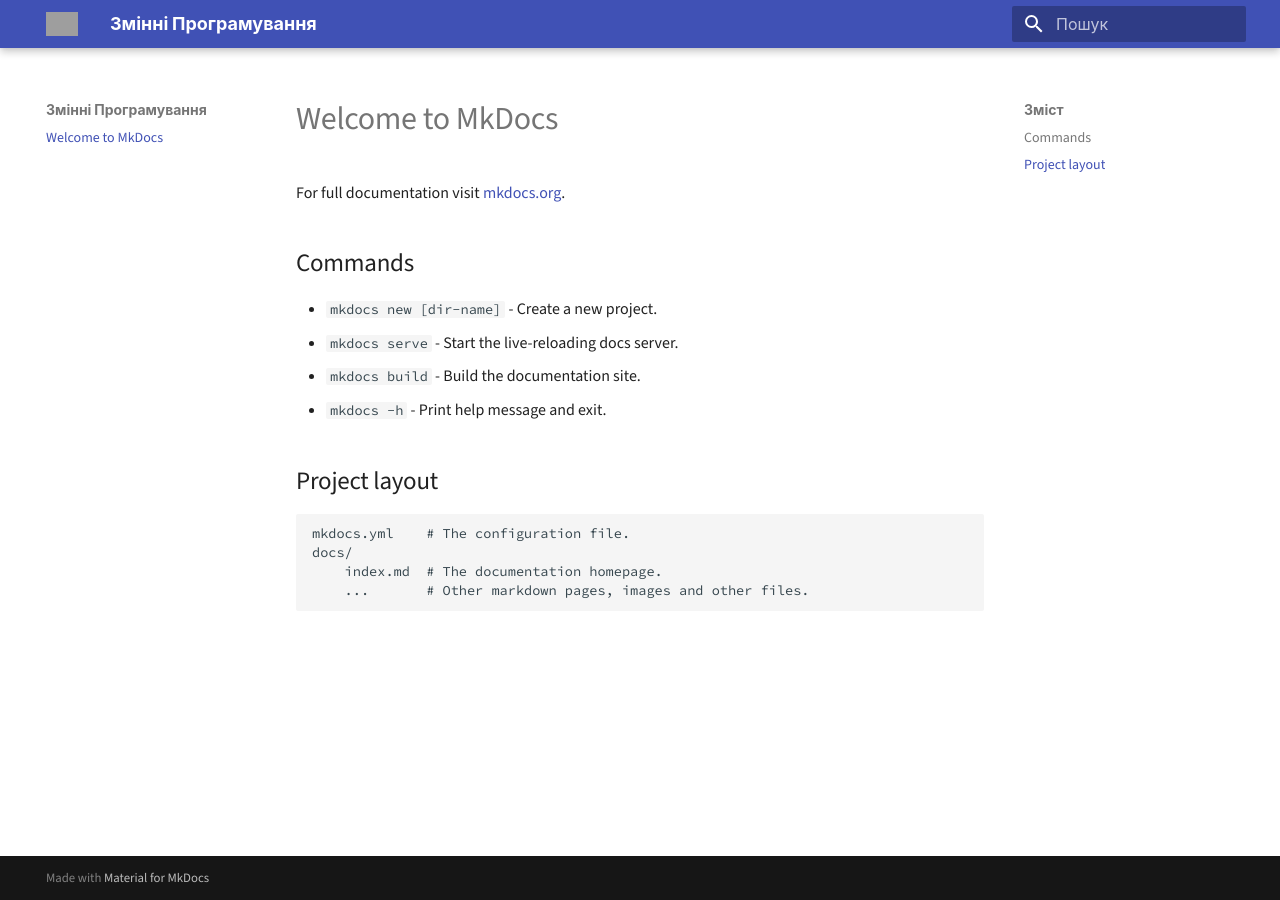
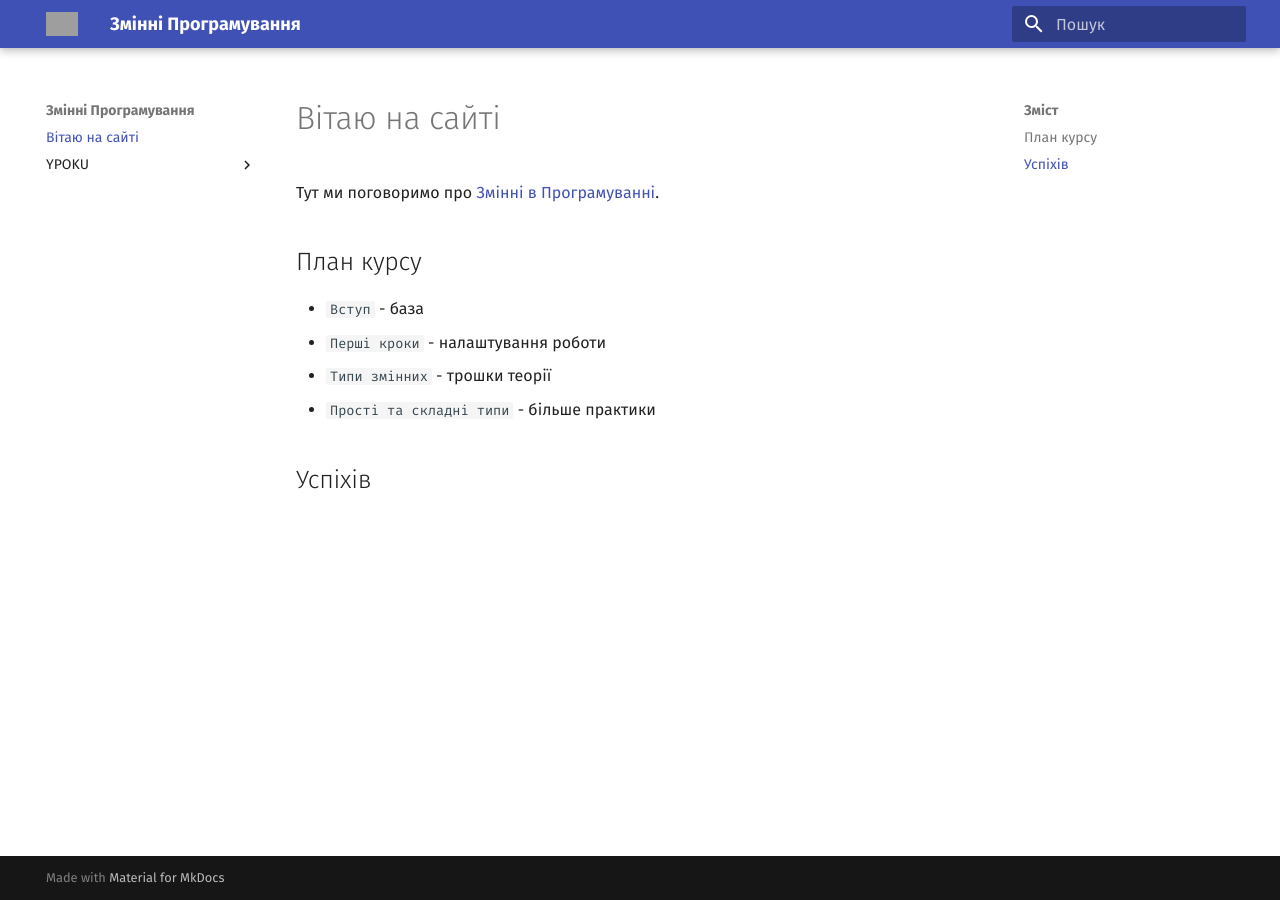
Before and after one commit to ekidscoding/variables, an MkDocs documentation site: the page built from docs/index.md, in a window 1280 px wide. Built offline with MkDocs 1.6.1 and Material for MkDocs 9.7.7, drawn with Linux system fonts in a browser that asks for light colours; grey boxes are pictures that could not be loaded.

Commit message:
add emoji and intro

```diff
--- a/docs/index.md
+++ b/docs/index.md
@@ -1,17 +1,12 @@
-# Welcome to MkDocs
+# Вітаю на сайті
 
-For full documentation visit [mkdocs.org](https://www.mkdocs.org).
+Тут ми поговоримо про [Змінні в Програмуванні](https://uk.wikipedia.org/wiki/%D0%97%D0%BC%D1%96%D0%BD%D0%BD%D0%B0_(%D0%BF%D1%80%D0%BE%D0%B3%D1%80%D0%B0%D0%BC%D1%83%D0%B2%D0%B0%D0%BD%D0%BD%D1%8F)).
 
-## Commands
+## План курсу
 
-* `mkdocs new [dir-name]` - Create a new project.
-* `mkdocs serve` - Start the live-reloading docs server.
-* `mkdocs build` - Build the documentation site.
-* `mkdocs -h` - Print help message and exit.
+* `Вступ` - база
+* `Перші кроки` - налаштування роботи
+* `Типи змінних` - трошки теорії
+* `Прості та складні типи` - більше практики
 
-## Project layout
-
-    mkdocs.yml    # The configuration file.
-    docs/
-        index.md  # The documentation homepage.
-        ...       # Other markdown pages, images and other files.
+## Успіхів
--- a/mkdocs.yml
+++ b/mkdocs.yml
@@ -6,5 +6,10 @@
   name: material
   language: uk
   font:
-    text: Source Sans 3
-    code: Source Code Pro
+    text: Fira Sans
+    code: Fira Code
+markdown_extensions:
+  - attr_list
+  - pymdownx.emoji:
+      emoji_index: !!python/name:material.extensions.emoji.twemoji
+      emoji_generator: !!python/name:material.extensions.emoji.to_svg
```
Also changed, not shown: docs/YPOKU/0.md (added, +19 -0 lines), docs/YPOKU/1.md (added, +28 -0 lines).
